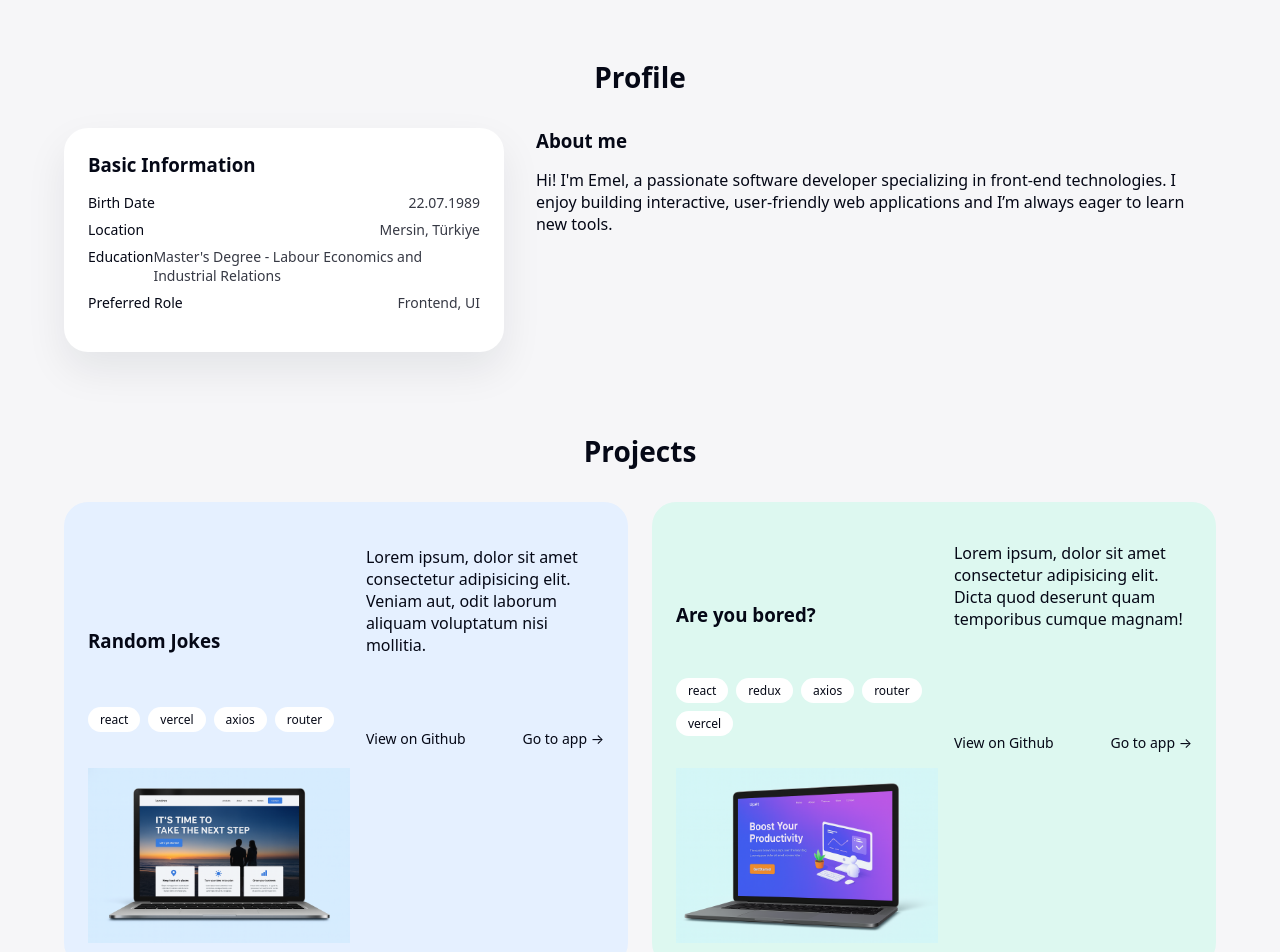
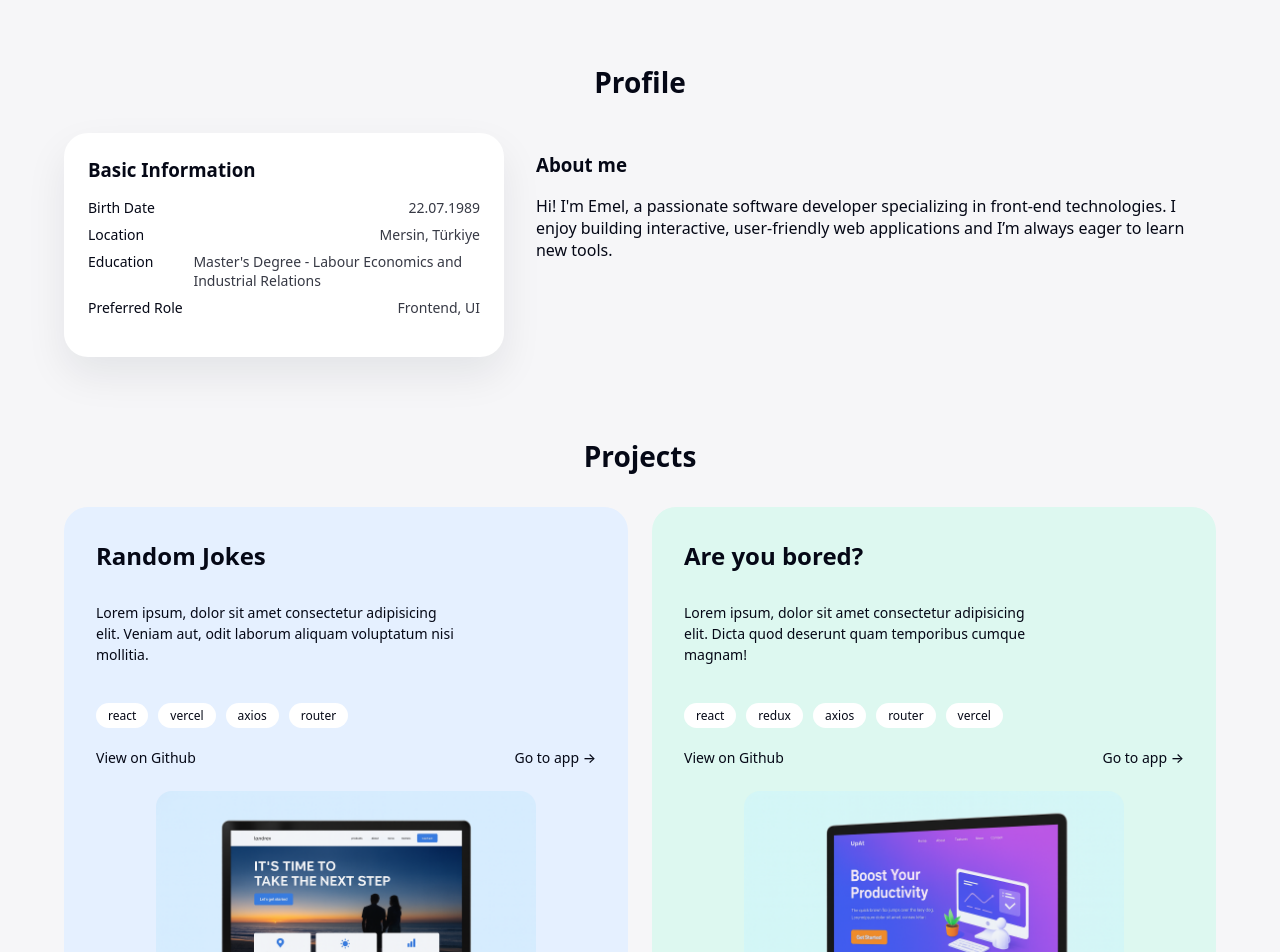
Before and after one commit to eylem-emel/portfolyo-main, a React (Vite) app: page / in a window 1280 px wide. Shown: the part 680-1632 px from the top of the page. Built offline with nearby package versions, Linux system fonts and the light colour scheme.

Commit message:
refactor: Enhance CSS structure with improved comments and styling adjustments

```diff
--- a/src/App.css
+++ b/src/App.css
@@ -1,10 +1,14 @@
+/* Uygulama genel container */
 .app {
   max-width: 1200px;
   margin: 0 auto;
   padding: 32px 24px 64px;
 }
 
-/* TOP BAR (Dark mode + language) */
+
+/* =========================================================
+   TOP BAR  (Dark Mode Switch + Language Button)
+   ========================================================= */
 
 .top-bar {
   display: flex;
@@ -21,8 +25,7 @@
   gap: 8px;
 }
 
-/* Pembe switch */
-
+/* Pembe toggle */
 .toggle-pill {
   width: 48px;
   height: 22px;
@@ -40,17 +43,12 @@
   width: 18px;
   height: 18px;
   border-radius: 50%;
-  background: #ffffff;
+  background: white;
   transition: transform 0.2s ease;
 }
 
-/* Tema durumuna göre knob pozisyonu */
 .toggle-pill.dark .toggle-knob {
   transform: translateX(24px);
-}
-
-.toggle-pill.light .toggle-knob {
-  transform: translateX(0);
 }
 
 .toggle-label {
@@ -62,8 +60,7 @@
   opacity: 0.4;
 }
 
-/* Dil butonu */
-
+/* Dil seçici */
 .language-link {
   border-radius: 999px;
   border: 1px solid rgba(15, 23, 42, 0.2);
@@ -74,15 +71,14 @@
   color: inherit;
 }
 
-.dark .top-bar {
-  color: #f9fafb;
-}
-
 .dark .language-link {
   border-color: rgba(248, 250, 252, 0.5);
 }
 
-/* HERO */
+
+/* =========================================================
+   HERO
+   ========================================================= */
 
 .hero {
   display: grid;
@@ -116,17 +112,9 @@
   margin-bottom: 24px;
 }
 
-.hero-social-link {
-  display: inline-flex;
-  align-items: center;
-  justify-content: center;
-}
-
 .hero-social-icon {
   width: 24px;
   height: 24px;
-  display: block;
-  object-fit: contain;
 }
 
 .hero-status {
@@ -156,7 +144,10 @@
   height: auto;
 }
 
-/* GENEL SECTION BAŞLIĞI */
+
+/* =========================================================
+   SECTION TITLE
+   ========================================================= */
 
 .section-title {
   font-size: 28px;
@@ -164,7 +155,10 @@
   margin: 0 0 32px;
 }
 
-/* SKILLS */
+
+/* =========================================================
+   SKILLS
+   ========================================================= */
 
 .skills {
   margin-bottom: 80px;
@@ -189,7 +183,10 @@
   object-fit: contain;
 }
 
-/* PROFILE */
+
+/* =========================================================
+   PROFILE
+   ========================================================= */
 
 .profile {
   margin-bottom: 80px;
@@ -202,16 +199,15 @@
 }
 
 .profile-card {
-  background: #ffffff;
+  background: white;
   border-radius: 24px;
   padding: 24px;
   box-shadow: 0 18px 40px rgba(15, 23, 42, 0.08);
-  color: #050816; /* kart içi yazı her zaman koyu */
+  color: #050816;
 }
 
 .profile-card h3 {
-  margin-top: 0;
-  margin-bottom: 16px;
+  margin: 0 0 16px;
 }
 
 .profile-row {
@@ -221,21 +217,14 @@
   margin-top: 8px;
 }
 
-.profile-row dt {
-  font-weight: 500;
-}
-
 .profile-row dd {
-  margin: 0;
   opacity: 0.8;
 }
 
-.profile-about h3 {
-  margin-top: 0;
-  margin-bottom: 16px;
-}
 
-/* PROJECTS */
+/* =========================================================
+   PROJECTS — (Tasarıma birebir uygun)
+   ========================================================= */
 
 .projects {
   margin-bottom: 80px;
@@ -247,30 +236,35 @@
   gap: 24px;
 }
 
+/* Kartlar dikey sütun hâlinde */
 .project-card {
   border-radius: 24px;
-  padding: 24px;
-  display: grid;
-  grid-template-columns: 1.1fr 1fr;
-  gap: 16px;
-  align-items: end;
-  color: #050816; /* project kartı yazısı da her zaman koyu */
+  padding: 32px;
+  display: flex;
+  flex-direction: column;
+  color: #050816;
 }
 
-.project-text h3 {
-  margin-top: 0;
-  margin-bottom: 16px;
+.project-title {
+  margin: 0 0 16px;
+  font-size: 24px;
+}
+
+.project-desc {
+  font-size: 14px;
+  line-height: 1.5;
+  max-width: 360px;
 }
 
 .project-tags {
   display: flex;
   flex-wrap: wrap;
-  gap: 8px;
-  margin: 16px 0;
+  gap: 10px;
+  margin: 24px 0 20px;
 }
 
 .tag-pill {
-  background: #ffffff;
+  background: white;
   border-radius: 999px;
   padding: 4px 12px;
   font-size: 12px;
@@ -281,15 +275,27 @@
   display: flex;
   justify-content: space-between;
   font-size: 14px;
-  margin-top: 16px;
+  font-weight: 500;
+  margin-bottom: 24px;
+}
+
+/* Görsel en altta */
+.project-image-wrapper {
+  margin-top: auto;
+  display: flex;
+  justify-content: center;
 }
 
 .project-image-wrapper img {
   width: 100%;
-  display: block;
+  max-width: 380px;
+  border-radius: 16px;
 }
 
-/* FOOTER */
+
+/* =========================================================
+   FOOTER
+   ========================================================= */
 
 .footer {
   text-align: center;
@@ -297,19 +303,21 @@
   margin-top: 40px;
 }
 
-/* RESPONSIVE */
+
+/* =========================================================
+   RESPONSIVE
+   ========================================================= */
 
 @media (max-width: 900px) {
   .hero {
     grid-template-columns: 1fr;
   }
 
-  .hero-image-wrapper {
-    justify-content: center;
+  .projects-grid {
+    grid-template-columns: 1fr;
   }
 
-  .profile-grid,
-  .projects-grid {
+  .profile-grid {
     grid-template-columns: 1fr;
   }
 }
```
